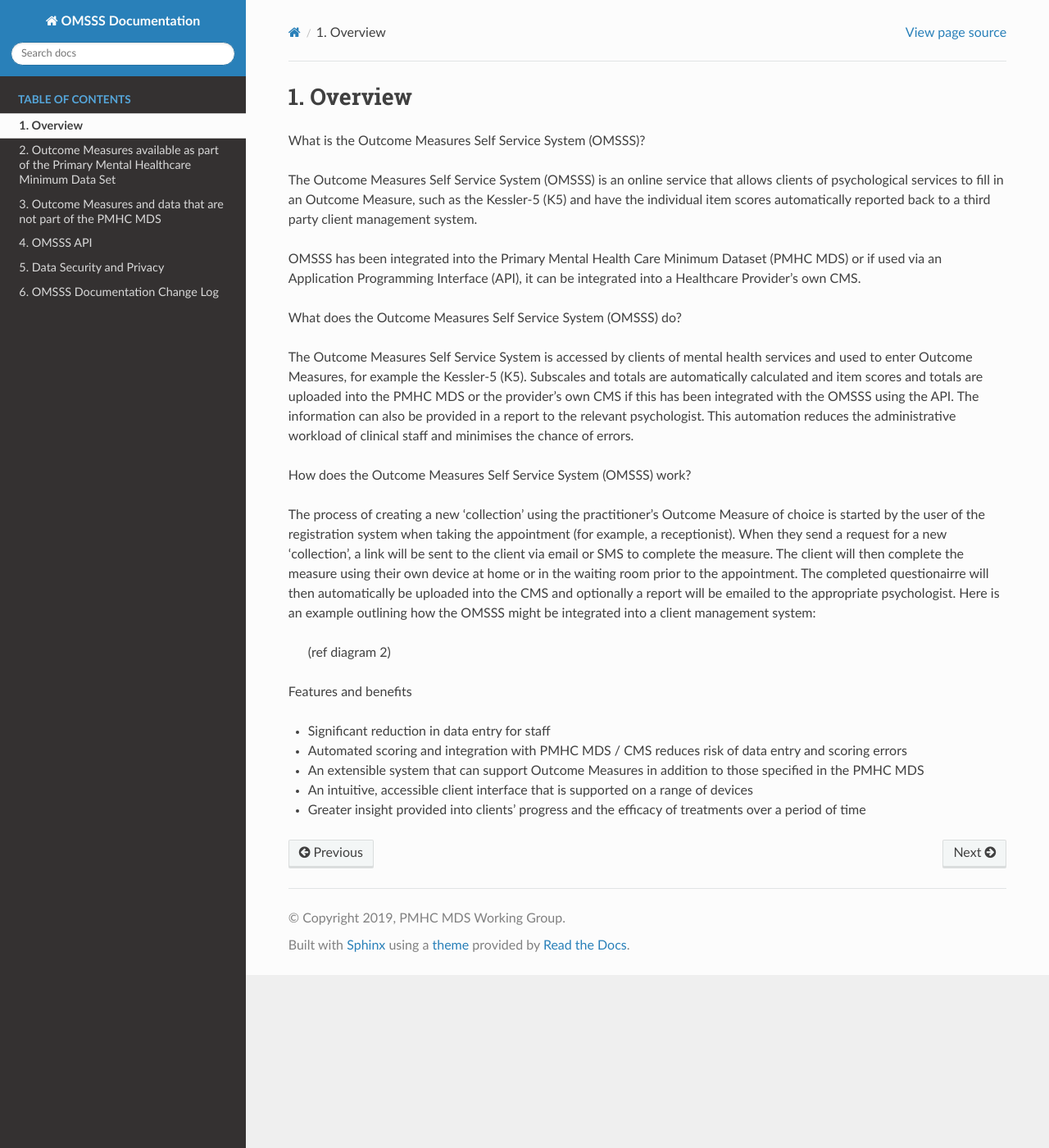
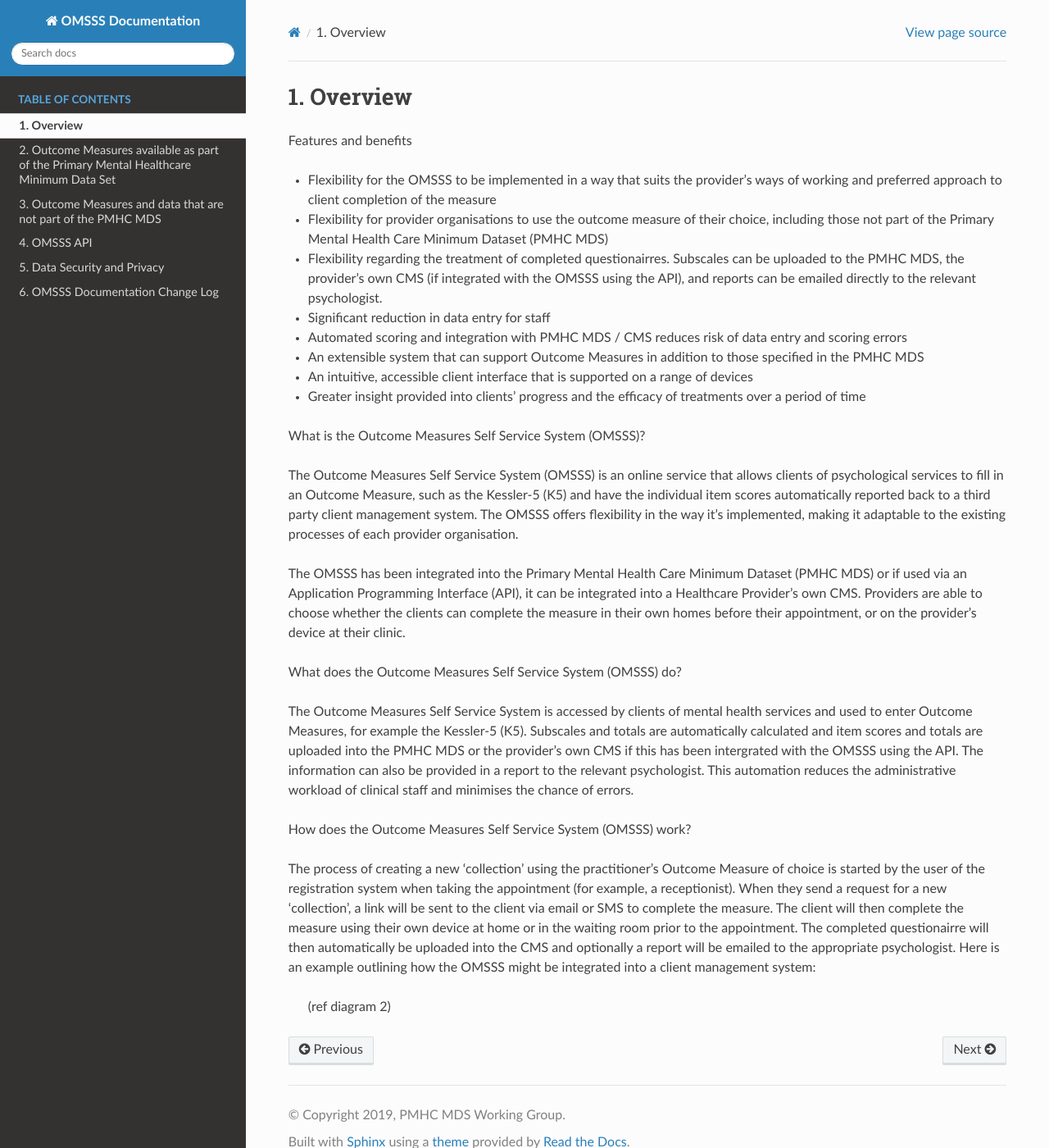
Before and after one commit to logicly-au/docs.omsss.online, a Sphinx documentation site: the page built from doc/overview.rst, in a window 1280 px wide and 1400 px high. Shown: the whole window at 82% size. Built offline with Sphinx 7.4.7 and the Read the Docs theme 2.0.0, drawn with Linux system fonts in a browser that asks for light colours; the version number could not be read and is left out.

Commit message:
Update overview.rst
Added info about flexibility in first two paragraphs for 'what is'.
Moved the features and benefits section and added 3 points about flexibility

```diff
--- a/doc/overview.rst
+++ b/doc/overview.rst
@@ -2,24 +2,43 @@
 
 Overview
 ========
+
+Features and benefits
+
+*  Flexibility for the OMSSS to be implemented in a way that suits the provider's ways of working and preferred approach
+   to client completion of the measure
+*  Flexibility for provider organisations to use the outcome measure of their choice, including those not
+   part of the Primary Mental Health Care Minimum Dataset (PMHC MDS)
+*  Flexibility regarding the treatment of completed questionairres.  Subscales can be uploaded to the PMHC MDS,
+   the provider's own CMS (if integrated with the OMSSS using the API), and reports can be emailed directly
+   to the relevant psychologist.
+*  Significant reduction in data entry for staff
+*  Automated scoring and integration with PMHC MDS / CMS reduces risk of data entry and scoring errors
+*  An extensible system that can support Outcome Measures in addition to those specified in the PMHC MDS
+*  An intuitive, accessible client interface that is supported on a range of devices
+*  Greater insight provided into clients’ progress and the efficacy of treatments over a period of time
 
 What is the Outcome Measures Self Service System (OMSSS)?
 
 The Outcome Measures Self Service System (OMSSS) is an online service that
 allows clients of psychological services to fill in an Outcome Measure,
 such as the Kessler-5 (K5) and have the individual item scores automatically
-reported back to a third party client management system.
+reported back to a third party client management system. The OMSSS offers flexibility
+in the way it's implemented, making it adaptable to the existing processes of each provider
+organisation.
 
-OMSSS has been integrated into the Primary Mental Health Care Minimum Dataset
+The OMSSS has been integrated into the Primary Mental Health Care Minimum Dataset
 (PMHC MDS) or if used via an Application Programming Interface (API), it can
-be integrated into a Healthcare Provider’s own CMS.
+be integrated into a Healthcare Provider’s own CMS.  Providers are able to choose
+whether the clients can complete the measure in their own homes before their
+appointment, or on the provider's device at their clinic.
 
 What does the Outcome Measures Self Service System (OMSSS) do?
 
 The Outcome Measures Self Service System is accessed by clients of mental health
 services and used to enter Outcome Measures, for example the Kessler-5 (K5).
 Subscales and totals are automatically calculated and item scores and totals are uploaded
-into the PMHC MDS or the provider's own CMS if this has been integrated with the OMSSS
+into the PMHC MDS or the provider's own CMS if this has been intergrated with the OMSSS
 using the API.  The information can also be provided in a report to the relevant psychologist.
 This automation reduces the administrative workload of clinical staff and minimises the chance of
 errors.
```
Also changed, not shown: other parts of doc/overview.rst (+0 -8 lines).
